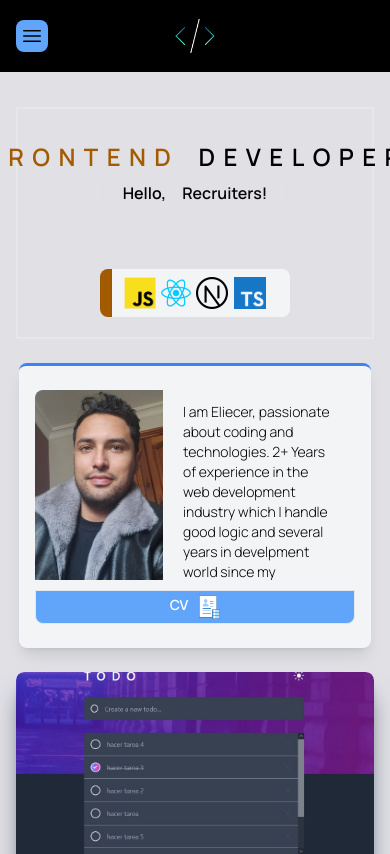
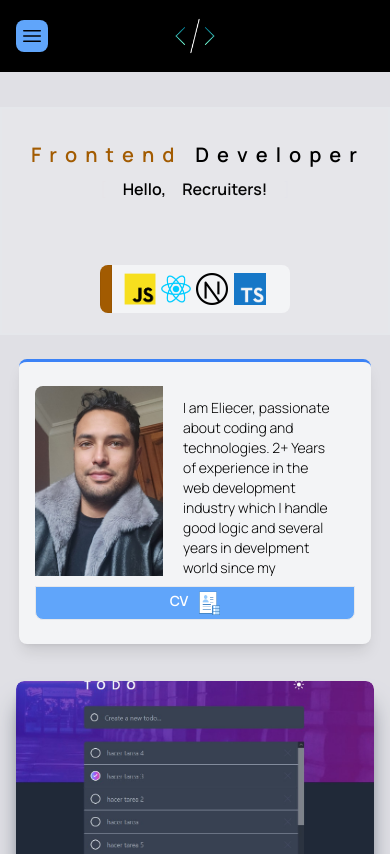
Before and after one commit to neoEliecer-47/portfolio, a React (Vite) app: page / in a window 390 px wide. Shown: the top 854 px of the page. Built offline with nearby package versions, Linux system fonts and the light colour scheme.

Commit message:
title mobile fixed

```diff
--- a/src/components/About.jsx
+++ b/src/components/About.jsx
@@ -15,7 +15,7 @@ const About = () => {
   return (
     <div
       className={classNames(
-        "w-[22rem] flex flex-col bg-gray-100 mx-4 border-t-[3px] border-blue-500 md:border-green-400 lg:border-black py-6 px-4 rounded-lg md:w-[350px] md:mx-auto md:hover:bg-blue-50 shadow-lg hover:shadow-blue-300 md:hover:shadow-gray-400 transition-all",
+        "w-[22rem] flex flex-col bg-gray-100 border-t-[3px] border-blue-500 md:border-green-400 lg:border-black py-6 px-4 mx-4 rounded-lg md:w-[350px] md:mx-auto md:hover:bg-blue-50 shadow-lg hover:shadow-blue-300 md:hover:shadow-gray-400 transition-all mb-[0.8rem]",
         `${isVisible ? aboutStyles.lazyLoad : ""}`/*el estado esta haciendo que se vuelva a renderizar cada vez que hay un cambio por ende se vuelve a ejecutar el observer en el useEffect*/
       )}
       id="about"
--- a/src/components/MainPage.jsx
+++ b/src/components/MainPage.jsx
@@ -35,8 +35,8 @@ const Main = () => {
   const words = ['I am Eliecer', 'Recruiters', 'Code Enthusiasts', 'Developers', 'Users', 'Technologists', 'Frontend Engineers', 'Software Developers', 'Everyone, welcome']
 
   return (
-    <div className="flex mx-4 flex-col gap-2 items-center font-bold justify-center my-6 border-2 pb-5 px-4 mt-[2.2rem]">
-      <section className={classNames("flex mt-8 text-2xl md:text-4xl lg:text-6xl gap-[6px] tracking-widest font-extrabold", styles.wrapperRB)}>
+    <div className="bg-white/20 flex flex-col gap-2 items-center font-bold justify-center my-6 border-2 pb-5  mt-[2.2rem]">
+      <section className={classNames("flex items-center justify-center mt-8 text-xl md:text-3xl lg:text-5xl gap-[6px] tracking-widest font-extrabold", styles.wrapperRB)}>
         <span style={h2Style} className={styles.RB}>F</span>
         <span style={h2Style} className={styles.RB}>r</span>
         <span style={h2Style} className={styles.RB}>o</span>
@@ -44,7 +44,7 @@ const Main = () => {
         <span style={h2Style} className={styles.RB}>t</span>
         <span style={h2Style} className={styles.RB}>e</span>
         <span style={h2Style} className={styles.RB}>n</span>
-        <span style={h2Style} className={classNames("mr-[1.2rem]", styles.RB)}>d</span>
+        <span style={h2Style} className={classNames("mr-[0.8rem] md:mr-[1.2rem]", styles.RB)}>d</span>
 
         <span className={styles.RB}>D</span>
         <span className={styles.RB}>e</span>
--- a/src/components/Projects.jsx
+++ b/src/components/Projects.jsx
@@ -12,8 +12,7 @@ import nodejsLogo from "../assets/logos/nodejs.png";
 import expressLogo from "../assets/logos/express.png";
 import mongoLogo from "../assets/logos/mongo4.png";
 
-
-import styles from './Projects.module.css'
+import styles from "./Projects.module.css";
 import { useLazyLoad } from "../hooks/useLazyLoad";
 
 const projectsData = [
@@ -79,11 +78,8 @@ const projectsData = [
 ];
 
 const Projects = () => {
-
-
-  const { isVisible: visible1, ref: ref1 } = useLazyLoad()
-  const { isVisible: visible2, ref: ref2 } = useLazyLoad()
-
+  const { isVisible: visible1, ref: ref1 } = useLazyLoad();
+  const { isVisible: visible2, ref: ref2 } = useLazyLoad();
 
   return (
     <>
@@ -105,7 +101,7 @@ const Projects = () => {
                 urlRepo,
                 urlDemo,
               }) => (
-                <div ref={ref1} className={`${visible1 ? styles.lazyLoad : ""}`}>
+                <div className={`${visible1 ? styles.lazyLoad : ""}`}>
                   <CardProject
                     key={id}
                     img={img}
@@ -115,7 +111,7 @@ const Projects = () => {
                     subtitle={subtitle}
                     urlRepo={urlRepo}
                     urlDemo={urlDemo}
-
+                    reference={ref1}
                   />
                 </div>
               )
--- a/src/components/lazyLoad.module.css
+++ b/src/components/lazyLoad.module.css
@@ -5,14 +5,18 @@
  }
 
  @keyframes lazy-load {
-     from{
-         transform: translateY(200px);
-         opacity: 0;
-     }
-     to{
-         transform: translateY(0px);
-         opacity: 1;
-     }
+    0%{
+        transform: translateX(200px);
+        opacity: 0;
+    }
+    50%{
+        transform: translateX(100px);
+        opacity: 0;
+    }
+    100%{
+        transform: translateX(0px);
+        opacity: 1;
+    }
  }
 
  .skills{
--- a/src/components/projects/CardProject.jsx
+++ b/src/components/projects/CardProject.jsx
@@ -9,9 +9,10 @@ const CardProject = ({
   subtitle = null,
   urlRepo,
   urlDemo,
+  reference = null
 }) => {
   return (
-    <section className="bg-[#f1f1f1] relative overflow-hidden group shadow-xl shadow-gray-500 hover:shadow-2xl items-center rounded-lg">
+    <section ref={reference} className="bg-[#f1f1f1] relative overflow-hidden group shadow-xl shadow-gray-500 hover:shadow-2xl items-center rounded-lg">
       <img
         src={img}
         alt={name}
--- a/src/components/rubberBand.module.css
+++ b/src/components/rubberBand.module.css
@@ -1,38 +1,40 @@
-.wrapperRB{
+@media screen and (min-width: 450px) {
+  .wrapperRB {
     text-transform: uppercase;
+    font-family: system-ui, -apple-system, BlinkMacSystemFont, 'Segoe UI', Roboto, Oxygen, Ubuntu, Cantarell, 'Open Sans', 'Helvetica Neue', sans-serif;
   }
-
-.RB{
+}
+.RB {
   cursor: pointer;
   display: inline-block;
   transition: all 400ms ease;
-
 }
 
-.RB:hover{
+.RB:hover {
   animation: rubber-band 1s;
+  animation-fill-mode: both;
 }
 
 @keyframes rubber-band {
-    0%{
+  0% {
     transform: scale3d(1, 1, 1);
   }
-    30%{
+  30% {
     transform: scale3d(1.3, 0.8, 1);
   }
-    40%{
-        transform: scale3d(.8, 1.3, 1);
+  40% {
+    transform: scale3d(0.8, 1.3, 1);
   }
-    50%{
-        transform: scale3d(1.15, .8, 1);
+  50% {
+    transform: scale3d(1.15, 0.8, 1);
   }
-    65%{
-        transform: scale3d(.85, 1, 1);
+  65% {
+    transform: scale3d(0.85, 1, 1);
   }
-    80%{
-        transform: scale3d(1, .9, 1);
+  80% {
+    transform: scale3d(1, 0.9, 1);
   }
-    100%{
+  100% {
     transform: scale3d(1, 1, 1);
   }
 }
```
Lines whose indentation alone changed are shown as unchanged.
